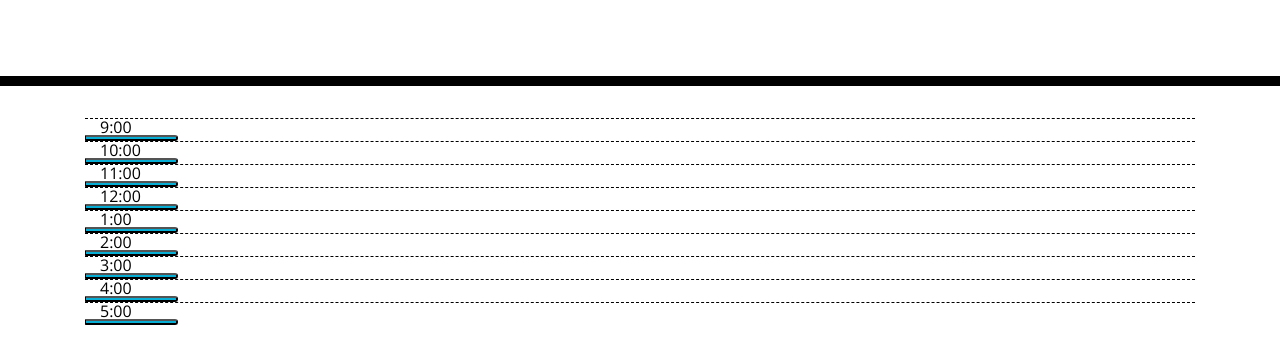
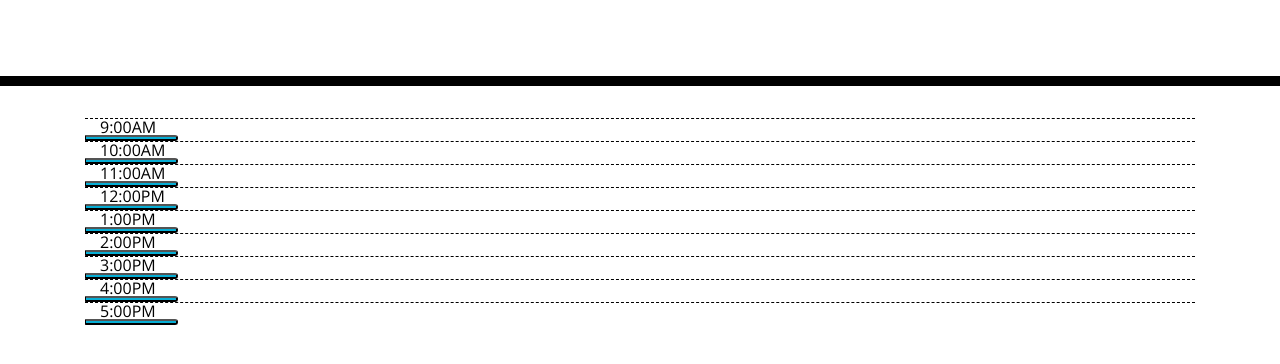
Before and after one commit to sarahwesley/workday-scheduler, a plain HTML site: page index.html in a window 1280 px wide. Shown: the part 182-546 px from the top of the page. Drawn offline with nearby package versions, Linux system fonts and the light colour scheme; files that its build step writes are made by us from their sources.

Commit message:
am/pm distintion added, js src added

```diff
--- a/index.html
+++ b/index.html
@@ -30,54 +30,54 @@
     </header>
     <div class="container">
       <!-- Timeblocks go here -->
-      <div id="9" class="col-12 hour mt-auto">9:00</div>
+      <div id="9" class="col-12 hour mt-auto">9:00AM</div>
       <div class="col task"></div>
         <button class="col-1 saveBtn d-flex justify-content-center align-items-center">
          <span class="oi oi-lock-locker"></span>
         </button>
-      <div id="10" class="col-12 hour mt-auto">10:00</div>
+      <div id="10" class="col-12 hour mt-auto">10:00AM</div>
       <div class="col task"></div>
         <button class="col-1 saveBtn d-flex justify-content-center align-items-center">
          <span class="oi oi-lock-locker"></span>
         </button>
 
-      <div id="11" class="col-12 hour mt-auto">11:00</div>
+      <div id="11" class="col-12 hour mt-auto">11:00AM</div>
       <div class="col task"></div>
         <button class="col-1 saveBtn d-flex justify-content-center align-items-center">
          <span class="oi oi-lock-locker"></span>
         </button>
 
-      <div id="12" class="col-12 hour mt-auto">12:00</div>
+      <div id="12" class="col-12 hour mt-auto">12:00PM</div>
       <div class="col task"></div>
         <button class="col-1 saveBtn d-flex justify-content-center align-items-center">
          <span class="oi oi-lock-locker"></span>
         </button>
 
-      <div id="13" class="col-12 hour mt-auto">1:00</div>
+      <div id="13" class="col-12 hour mt-auto">1:00PM</div>
       <div class="col task"></div>
         <button class="col-1 saveBtn d-flex justify-content-center align-items-center">
          <span class="oi oi-lock-locker"></span>
         </button>
 
-      <div id="14" class="col-12 hour mt-auto">2:00</div>
+      <div id="14" class="col-12 hour mt-auto">2:00PM</div>
       <div class="col task"></div>
         <button class="col-1 saveBtn d-flex justify-content-center align-items-center">
          <span class="oi oi-lock-locker"></span>
         </button>
 
-      <div id="15" class="col-12 hour mt-auto">3:00</div>
+      <div id="15" class="col-12 hour mt-auto">3:00PM</div>
       <div class="col task"></div>
         <button class="col-1 saveBtn d-flex justify-content-center align-items-center">
          <span class="oi oi-lock-locker"></span>
         </button>
 
-      <div id="16" class="col-12 hour mt-auto">4:00</div>
+      <div id="16" class="col-12 hour mt-auto">4:00PM</div>
       <div class="col task"></div>
         <button class="col-1 saveBtn d-flex justify-content-center align-items-center">
          <span class="oi oi-lock-locker"></span>
         </button>
 
-      <div id="17" class="col-12 hour mt-auto">5:00</div>
+      <div id="17" class="col-12 hour mt-auto">5:00PM</div>
       <div class="col task"></div>
         <button class="col-1 saveBtn d-flex justify-content-center align-items-center">
          <span class="oi oi-lock-locker"></span>
@@ -87,5 +87,6 @@
 
     <script src="https://code.jquery.com/jquery-3.4.1.min.js"></script>
     <script src="https://cdnjs.cloudflare.com/ajax/libs/moment.js/2.24.0/moment.min.js"></script>
+    <script src="./assets/js/script.js"></script>
   </body>
 </html>
```
